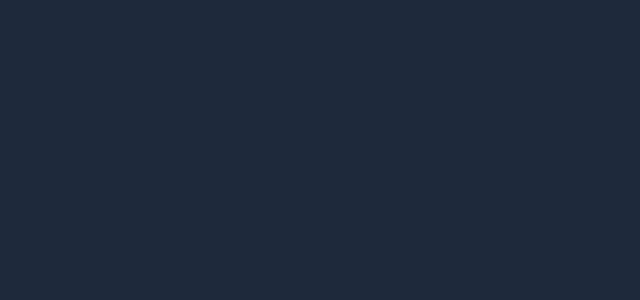
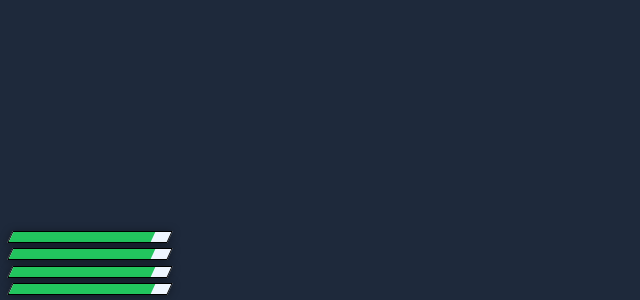
Before and after one commit to AtlasFw/atl-ui, a Vue app in the folder web/: page / in a window 1280 px wide. Shown: the part 500-800 px from the top of the page, without its empty margins (0-640 px from the left). Built offline with nearby package versions, Linux system fonts and the light colour scheme.

Commit message:
feat(hud): basic bars

```diff
--- a/web/src/App.vue
+++ b/web/src/App.vue
@@ -26,14 +26,8 @@ const handleMessage = (e) => {
     case 'alert':
 
       break;
-    case 'badge':
-
-      break;
     case 'carhud':
 
-      break;
-    case 'countdown':
-      Start.Countdown(e.data.start, e.data.duration)
       break;
     case 'dialog':
 
--- a/web/src/common/countdown.js
+++ /dev/null
@@ -1,7 +0,0 @@
-export const Countdown = (start, duration) => {
-  if (window.$countdown) {
-    window.$countdown(start, duration)
-    return
-  }
-  console.log('Could not set countdown')
-}
--- a/web/src/common/image.js
+++ b/web/src/common/image.js
@@ -1,6 +1,6 @@
-export const Image = (start, duration) => {
+export const Image = (position) => {
   if (window.$image) {
-    window.$image(start, duration)
+    window.$image(position)
     return
   }
   console.log('Could not set countdown')
--- a/web/src/common/index.js
+++ b/web/src/common/index.js
@@ -1,11 +1,9 @@
 import { Notify } from './notify.js'
 import { AdvNotify } from './advnotify.js'
 import { Progress } from './progress.js'
-import { Countdown } from './countdown.js'
 
 export default {
   Notify,
   AdvNotify,
   Progress,
-  Countdown,
 }
--- a/web/src/components/Feedback.vue
+++ b/web/src/components/Feedback.vue
@@ -14,10 +14,6 @@ const state = reactive({
     height: 14,
     indicator: true,
     placement: 'inside'
-  },
-  countdown: {
-    active: false,
-    duration: 0
   }
 })
 
@@ -46,24 +42,6 @@ window.$progress = (type, status, duration, indicator, placement) => {
   new Promise(() => setTimeout(progress, 150));
   return true
 }
-window.$countdown = (start, duration) => {
-  if (!start) {
-    fetchNui('endCountdown', { duration: state.countdown.duration, cancelled: true })
-    return true
-  }
-
-  if (state.countdown.active) return false
-  !duration || duration < 1000 ? duration = 1000 : null
-  state.countdown.active = true
-  state.countdown.duration = duration
-  return true
-}
-
-const endCountdown = () => {
-  state.countdown.active = false
-  state.countdown.duration = 0
-  fetchNui('endCountdown', { duration: state.countdown.duration, cancelled: false })
-}
 </script>
 
 <template>
@@ -73,9 +51,6 @@ const endCountdown = () => {
         <NProgress v-if="state.progress.active" :status="state.progress.status" :type="state.progress.type" :height="state.progress.height" :indicator-placement="state.progress.placement" :percentage="state.progress.value"/>
       </transition>
     </div>
-    <span class="absolute top-5 text-3xl font-bold font-lato text-white">
-      <NCountdown v-if="state.countdown.active" :active="state.countdown.active" :duration="state.countdown.duration" :on-finish="endCountdown" />
-    </span>
   </div>
 </template>
 
--- a/web/src/components/Hud.vue
+++ b/web/src/components/Hud.vue
@@ -2,7 +2,33 @@
 </script>
 
 <template>
-  <div>
-
+  <div class="absolute h-full w-full bg-green-500 left-0 top-0 flex justify-start items-end">
+		<div class="z-20 w-full flex flex-col">
+			<div class="relative h-3 bg-blue-50 bars flex overflow-hidden">
+				<span class="h-full z-30 bg-green-500 w-[90%] absolute"></span>
+			</div>
+			<div class="relative h-3 bg-blue-50 bars flex overflow-hidden">
+				<span class="h-full z-30 bg-green-500 w-[90%] absolute"></span>
+			</div>
+			<div class="relative h-3 bg-blue-50 bars flex overflow-hidden">
+				<span class="h-full z-30 bg-green-500 w-[90%] absolute"></span>
+			</div>
+			<div class="relative h-3 bg-blue-50 bars flex overflow-hidden">
+				<span class="h-full z-30 bg-green-500 w-[90%] absolute"></span>
+			</div>
+		</div>
   </div>
 </template>
+
+<style>
+.bars {
+	width: calc(100% / 8);
+	transform: skewX(-25deg);
+	margin-left: calc(0.5% + 0.25vw);
+	margin-bottom: calc(0.25% + 0.25vh);
+	border: 1px solid black;
+	box-shadow: 0 1px 1vh 0.05vh rgba(0, 0, 0, 0.35);
+	background: rgba(0, 0, 0, 0.6);
+	z-index: 1;
+}
+</style>
```
Also changed, not shown: 2 other files (tests, documents, lock files or other folders).
